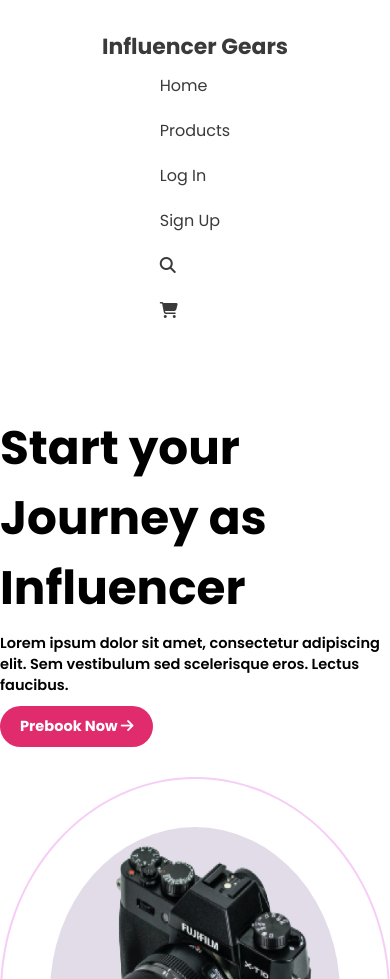
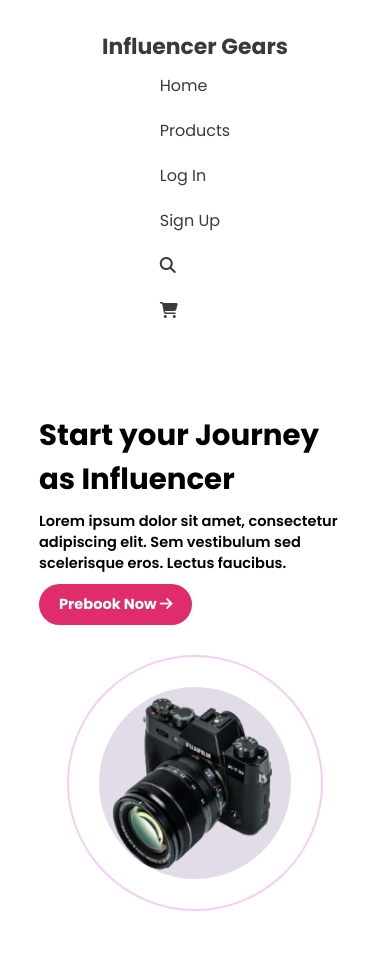
Before and after one commit to Taanveer22/influencer-gears, a plain HTML site: page index.html in a window 390 px wide. Shown: the top 979 px of the page. Drawn offline with Linux system fonts and the light colour scheme.

Commit message:
manually responsive solved

```diff
--- a/css/responsive.css
+++ b/css/responsive.css
@@ -36,11 +36,23 @@
     }
 
     .banner-info {
-        width: 100%;
+        width: 80%;
+    }
+
+    .banner-info h1{
+        font-size: 1.83rem;
     }
 
     .banner-photo {
         width: 100%;
+        width: 16rem;
+        height: 16rem;
+        padding: 1.87rem;
+    }
+
+    .banner-photo img{
+        width: 100% ;
+        height: 100%;
     }
 
     .sponsors {
```
